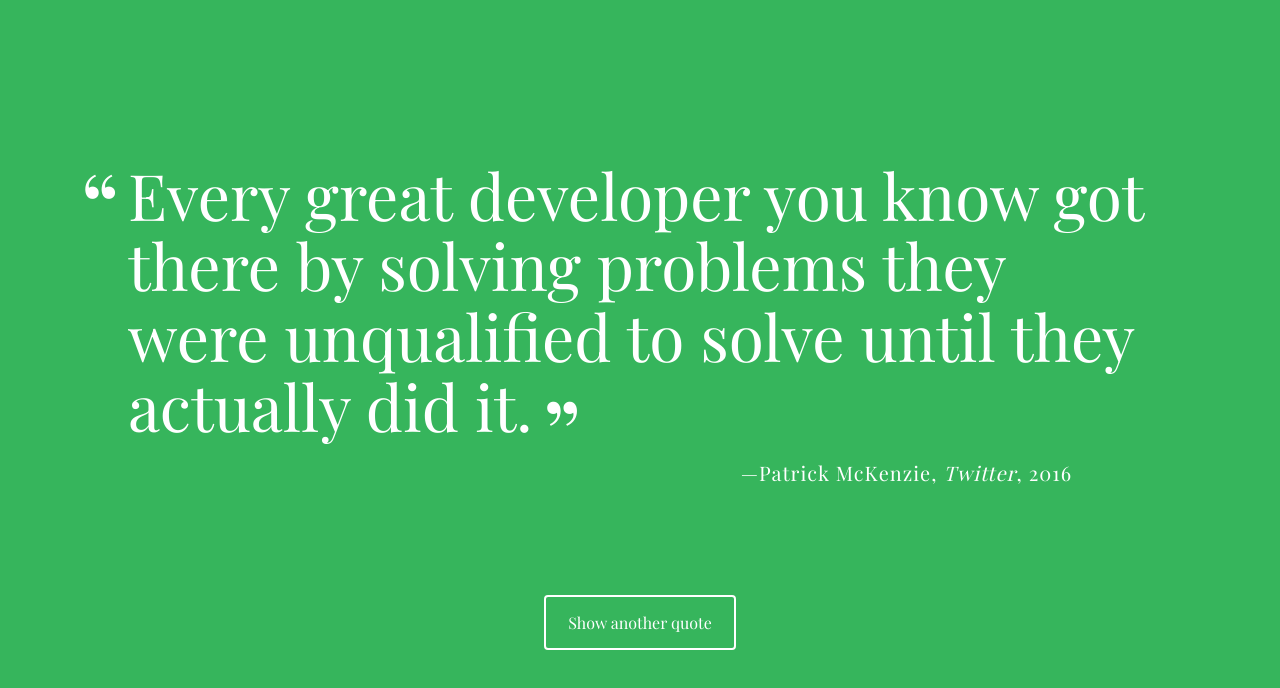
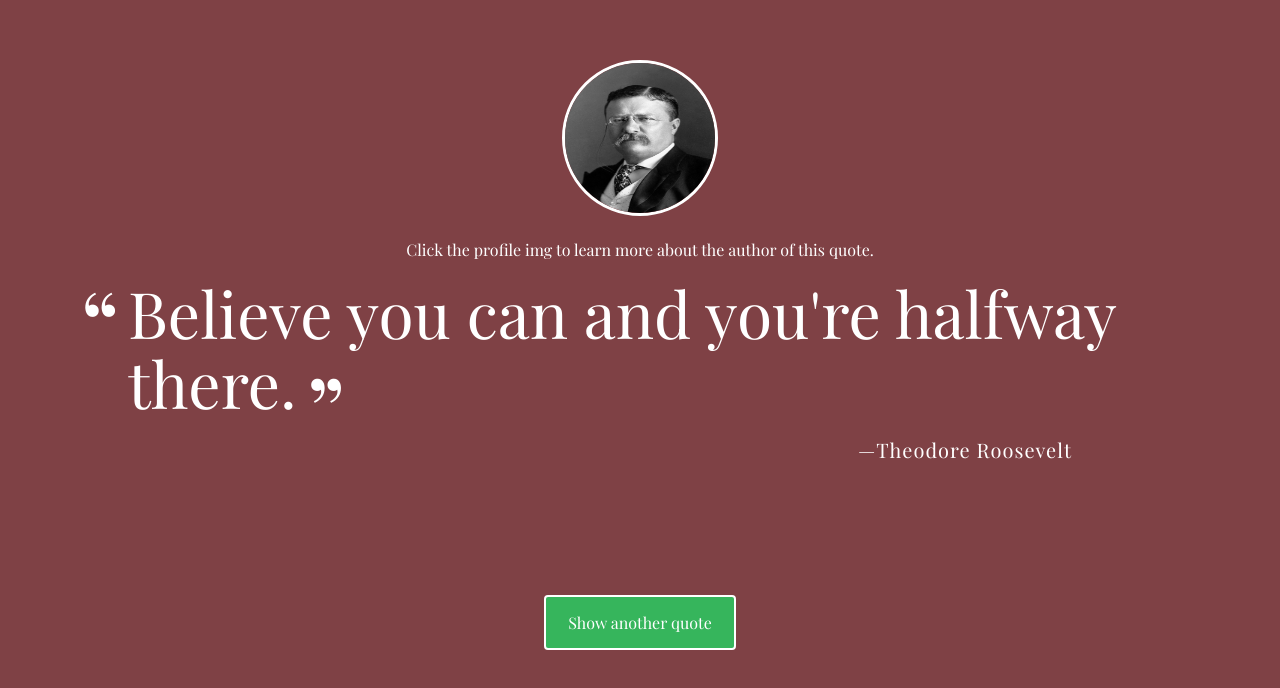
Before and after one commit to DeveloperJW/RandomQuoteGenerator, a plain HTML site: page index.html in a window 1280 px wide. Drawn offline with nearby package versions, Linux system fonts and the light colour scheme; a web font is replaced by a local one.

Commit message:
Implementations and extra credit work finished.

```diff
--- a/css/styles.css
+++ b/css/styles.css
@@ -6,8 +6,26 @@ body {
   font-family: 'Playfair Display', serif;
 }
 
+header {
+  text-align: center;
+  overflow: hidden;
+  padding-top: 10px;
+}
+header {
+  line-height: 1.5;
+}
+header .profile-image {
+  margin-top: 50px;
+  width: 150px;
+  height: 150px;
+  border-radius: 50%;
+  border: 3px solid white;
+  transition: all .5s;
+}
+
 #quote-box {
-  position: absolute;
+  /*position: absolute;*/
+  position: relative;
   top: 20%;
   left: 10%;
   right: 10%;
--- a/index.html
+++ b/index.html
@@ -8,10 +8,19 @@
   <link rel="stylesheet" href="css/styles.css">
 </head>
 <body>
+<header id="source-profile">
+  <!--add the treehouse logo to keep the consistency of design-->
+  <a href="https://en.wikipedia.org/wiki/Treehouse_(company)" target="_blank">
+  <img src="img/treehouse.jpg" alt="Photo of author" class="profile-image"></a>
+  <p class="tag location">Click the profile img to learn more about the author of this quote.</p>
+</header>
   <div class="container">
     <div id="quote-box">
       <p class="quote">Every great developer you know got there by solving problems they were unqualified to solve until they actually did it.</p>
       <p class="source">Patrick McKenzie<span class="citation">Twitter</span><span class="year">2016</span></p>
+    </div>
+    <div id="quote-img">
+
     </div>
     <button id="loadQuote">Show another quote</button>
   </div>
--- a/js/script.js
+++ b/js/script.js
@@ -1,31 +1,70 @@
 // FSJS - Random Quote Generator
+//variable created for auto refresh extra credit
+let c = 0, t;
 
-// Create the array of quote objects and source it quotes
+// Create the array quotes, containing multiple objects.
 let quotes=[
     {
         quote:"Don’t go around saying the world owes you a living. The world owes you nothing. It was here first.",
         source:"Mark Twain",
         citation:"eduro.com",
         year:"decades ago",
+        // additional property added for Extra Credit
+        // a profile picture of the source will be displayed to the page
+        // and users are able to click the profile picture to learn more about the author of the quote
+        img:"img/Mark_Twain.jpg",
+        link:"https://en.wikipedia.org/wiki/Mark_Twain",
     }, {
         quote: "Start by doing what's necessary; then do what's possible; and suddenly you are doing the impossible.",
-        source:"Francis of Assisi"
+        source:"Francis of Assisi",
+        img: "img/Francis.jpg",
+        link: "https://en.wikipedia.org/wiki/Francis_of_Assisi",
     }, {
         quote:"Believe you can and you're halfway there.",
         source:"Theodore Roosevelt",
         year:"decades ago",
+        img:"img/Roosevelt.jpg",
+        link:"https://en.wikipedia.org/wiki/Theodore_Roosevelt",
     }, {
         quote:"It does not matter how slowly you go as long as you do not stop.",
         source:"Confucius",
         citation: "google",
+        img:"img/KongZi.png",
+        link:"https://en.wikipedia.org/wiki/Confucius",
     }, {
         quote:"Our greatest weakness lies in giving up. The most certain way to succeed is always to try just one more time.",
-        source:"Thomas A. Edison"
+        source:"Thomas A. Edison",
+        img:"img/Thomas_Edison.jpg",
+        link:"https://en.wikipedia.org/wiki/Thomas_Edison",
+    },{
+        quote:"It's better to walk thousands of miles than to read thousands of books.",
+        source:"QiChang Dong",
+        citation:"Baidu.com",
+        year:"thousands years ago",
+        img:"img/DongQiChang.jpg",
+        link:"https://en.wikipedia.org/wiki/Dong_Qichang",
+    },{
+        quote:"Be yourself; everyone else is already taken.",
+        source:"Oscar Wilde",
+        citation:"google",
+        year: 1900,
+        img:"img/Oscar_Wilde.jpg",
+        link:"https://en.wikipedia.org/wiki/Oscar_Wilde",
+    },{
+        quote:"A day without sunshine is like, you know, night.",
+        source:"Steve Martin",
+        img:"img/Steve_Martin.jpg",
+        link:"https://en.wikipedia.org/wiki/Steve_Martin",
     },
 ];
 
+// background color array created for changing the background color when user click the button
+let bg_color=["#6B5B95", "#7F4145", "#3F69AA","#766F57", "#E47A2E", "#6F9FD8","#485167","#BC70A4"];
 
-// Create the getRandomQuote function and source it getRandomQuote
+
+/**
+ * The function getRandomQuote takes a array as input and return a random element from the array
+ */
 function getRandomQuote(array) {
     // generate a random number from 0 to the length of the parameter array
     let randomNum=Math.floor(Math.random()*array.length);
@@ -33,29 +72,78 @@ function getRandomQuote(array) {
 }
 
 
-// Create the printQuote function and source it printQuote
+/**
+ * The function printQuote calls the function getRandomQuote and take our global variable quotes as input
+ * the function will display the random quote to web page and change the background color randomly from bg_color array
+ */
 const printQuote= ()=>{
     let randomQuoteObject=getRandomQuote(quotes);
+    /** Purpose of this design:
+     * allow users to view a profile img of the author of the quote showed on the screen
+     * if the user wants to learn more about the author, they can click on the img and be directed to wiki page
+     * of the author
+     * stringOfProfileImg is used to Use the new properties img and link
+     * I have created to conditionally add to the string that gets printed to the screen.
+     */
+    let stringOfProfileImg=`<a href=${randomQuoteObject['link']} target="_blank">
+    <img src=${randomQuoteObject['img']} alt="Photo of author" class="profile-image"></a>
+    <p class="tag location">Click the profile img to learn more about the author of this quote.</p>
+    `;
+    // source-profile is the id of header from index.html
+    document.getElementById('source-profile').innerHTML = stringOfProfileImg;
+
     let stringOfQuoteProperties =
         `<p class='quote'> ${randomQuoteObject['quote']}</p>
         <p class='source'>${randomQuoteObject['source']}
         `;
-    if (randomQuoteObject['citation'] !== undefined){
-        stringOfQuoteProperties+=`<span class='citation'> ${randomQuoteObject['citation']}</span>`;
-    } if (randomQuoteObject['year']!== undefined){
-        stringOfQuoteProperties+=`<span class='year'> ${randomQuoteObject['year']} </span>`;
-        stringOfQuoteProperties+="</p>";
+    // since citation and year are optional, conditional statement is needed as followings:
+    if (randomQuoteObject['citation'] !== undefined) {
+        stringOfQuoteProperties += `<span class='citation'> ${randomQuoteObject['citation']}</span>`;
+        if (randomQuoteObject['year'] !== undefined) {
+            stringOfQuoteProperties += `<span class='year'> ${randomQuoteObject['year']} </span>`;
+            stringOfQuoteProperties += "</p>";//closed paragraph tag
+        }//end of year check if statement
+    }//end of if statement
+    else {
+        stringOfQuoteProperties+="</p>";//if both citation and year are empty, the paragraph tag is closed.
     }
-    else {
-        stringOfQuoteProperties+="</p>";
-    }
-
-    // document.write(getRandomQuote(quotes)["quote"]);
+    //display quote to index.html by calling innerHTML
     document.getElementById('quote-box').innerHTML = stringOfQuoteProperties;
+    // change the background color of body when user click the button
+    // a random color will be selected from bg_color array and assign to the body of index.html
+    document.querySelector('body').style.backgroundColor = getRandomQuote(bg_color);
+    //auto refresh the quote after 20 seconds
+    // each time when user click the button, we need to reset the c to 0 and stop the last count to avoid duplication
+    // then we start to count
+    c=0;
+    stopCount();
+    startCount();
 };
 
+/**
+ * function created for auto refresh extra credit
+ */
+function startCount() {
+    c = c + 1;
+    t = setTimeout(startCount, 1000);
+    // if the inactive time is over 20 seconds, we call the printQuote() function to print a new quote
+    if (c > 3){
+        printQuote();
+    }
+}
+
+/**
+ * stopCount is created to reset inactive time counting each time when user click the button
+ */
+function stopCount() {
+    clearTimeout(t);
+}
 
 
 // This event listener will respond to "Show another quote" button clicks
 // when user clicks anywhere on the button, the "printQuote" function is called
 document.getElementById('loadQuote').addEventListener("click", printQuote, false);
+// when the user open the web page and haven't click for 20 seconds, we call the setTimeOut and generate a new quote
+// the setTimeout will be called first time when the page is loaded up
+//  setTimeout(printQuote,20000);
+startCount();
```
Also changed, not shown: img/DongQiChang.jpg (added), img/Francis.jpg (added), img/KongZi.png (added), img/Mark_Twain.jpg (added), img/Oscar_Wilde.jpg (added), img/Roosevelt.jpg (added), img/Steve_Martin.jpg (added), img/Thomas_Edison.jpg (added), img/treehouse.jpg (added).
